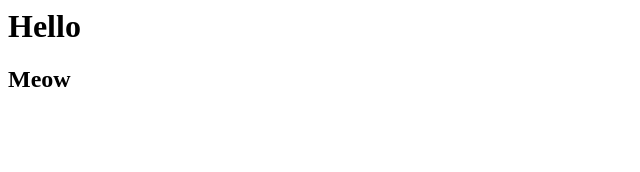
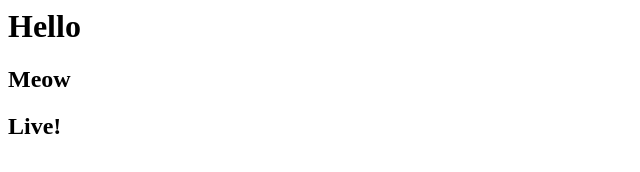
Before and after one commit to Iteam1337/gitops-kodlunch-web, a website: page index.html in a window 1280 px wide. Shown: the full height of the page, 0-640 px from the left. Drawn offline with Linux system fonts and the light colour scheme.

Commit message:
feat: new line

```diff
--- a/index.html
+++ b/index.html
@@ -1,2 +1,3 @@
 <h1>Hello</h1>
 <h2>Meow</h2>
+<h2>Live!</h2>
```
